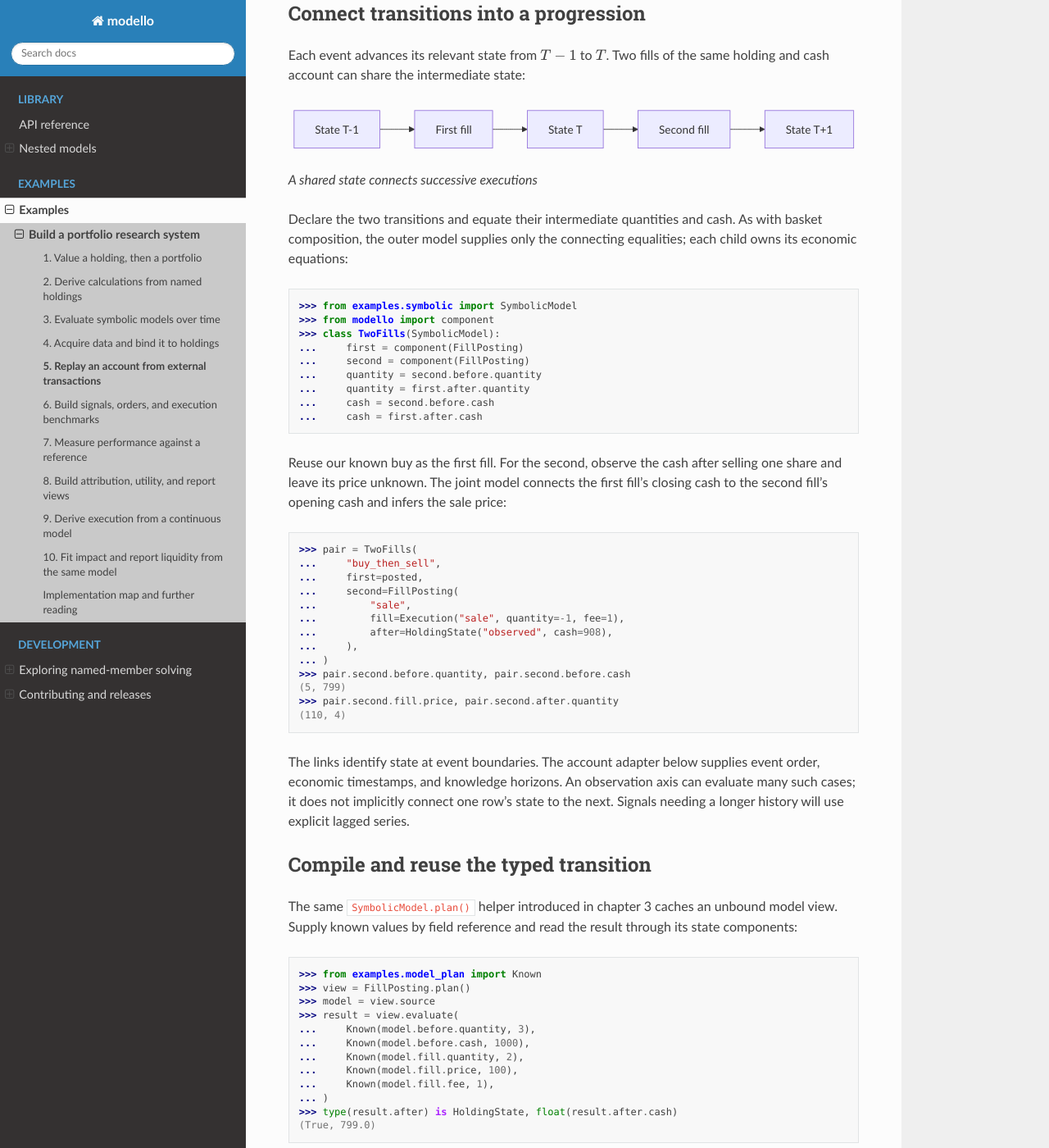
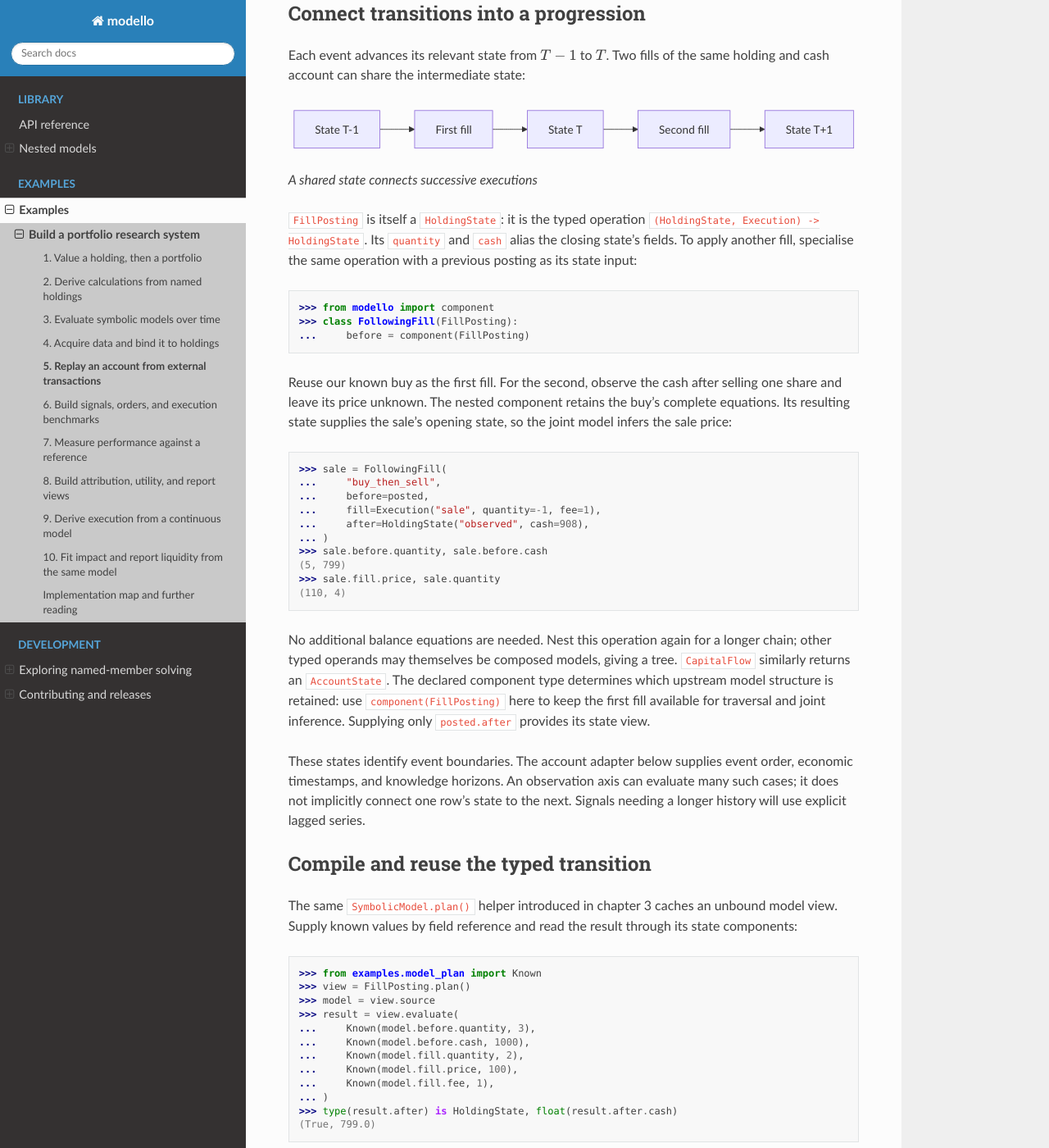
Before and after one commit to Code0x58/modello, a Sphinx documentation site: the page built from docs/examples/portfolio/accounts.rst, in a window 1280 px wide and 1400 px high, scrolled down 3304 px. Shown: the whole window at 82% size. Built offline with Sphinx 7.4.7 and the Read the Docs theme 3.1.0, drawn with Linux system fonts in a browser that asks for light colours.

Commit message:
Compose state transitions by nesting their operand types

```diff
--- a/docs/examples/portfolio/accounts.rst
+++ b/docs/examples/portfolio/accounts.rst
@@ -147,40 +147,39 @@ of the same holding and cash account can share the intermediate state:
        middle --> second["Second fill"]
        second --> next["State T+1"]
 
-Declare the two transitions and equate their intermediate quantities and cash.
-As with basket composition, the outer model supplies only the connecting
-equalities; each child owns its economic equations:
+``FillPosting`` is itself a ``HoldingState``: it is the typed operation
+``(HoldingState, Execution) -> HoldingState``. Its ``quantity`` and ``cash`` alias
+the closing state's fields. To apply another fill, specialise the same operation
+with a previous posting as its state input:
 
->>> from examples.symbolic import SymbolicModel
 >>> from modello import component
->>> class TwoFills(SymbolicModel):
-...     first = component(FillPosting)
-...     second = component(FillPosting)
-...     quantity = second.before.quantity
-...     quantity = first.after.quantity
-...     cash = second.before.cash
-...     cash = first.after.cash
+>>> class FollowingFill(FillPosting):
+...     before = component(FillPosting)
 
 Reuse our known buy as the first fill. For the second, observe the cash after
-selling one share and leave its price unknown. The joint model connects the
-first fill's closing cash to the second fill's opening cash and infers the
-sale price:
+selling one share and leave its price unknown. The nested component retains the
+buy's complete equations. Its resulting state supplies the sale's opening
+state, so the joint model infers the sale price:
 
->>> pair = TwoFills(
+>>> sale = FollowingFill(
 ...     "buy_then_sell",
-...     first=posted,
-...     second=FillPosting(
-...         "sale",
-...         fill=Execution("sale", quantity=-1, fee=1),
-...         after=HoldingState("observed", cash=908),
-...     ),
+...     before=posted,
+...     fill=Execution("sale", quantity=-1, fee=1),
+...     after=HoldingState("observed", cash=908),
 ... )
->>> pair.second.before.quantity, pair.second.before.cash
+>>> sale.before.quantity, sale.before.cash
 (5, 799)
->>> pair.second.fill.price, pair.second.after.quantity
+>>> sale.fill.price, sale.quantity
 (110, 4)
 
-The links identify state at event boundaries. The account adapter below supplies
+No additional balance equations are needed. Nest this operation again for a
+longer chain; other typed operands may themselves be composed models, giving a
+tree. ``CapitalFlow`` similarly returns an ``AccountState``. The declared
+component type determines which upstream model structure is retained: use
+``component(FillPosting)`` here to keep the first fill available for traversal
+and joint inference. Supplying only ``posted.after`` provides its state view.
+
+These states identify event boundaries. The account adapter below supplies
 event order, economic timestamps, and knowledge horizons. An observation axis
 can evaluate many such cases; it does not implicitly connect one row's state
 to the next. Signals needing a longer history will use explicit lagged series.
```
Also changed, not shown: README.md (+4 -3 lines), 2 other files.
